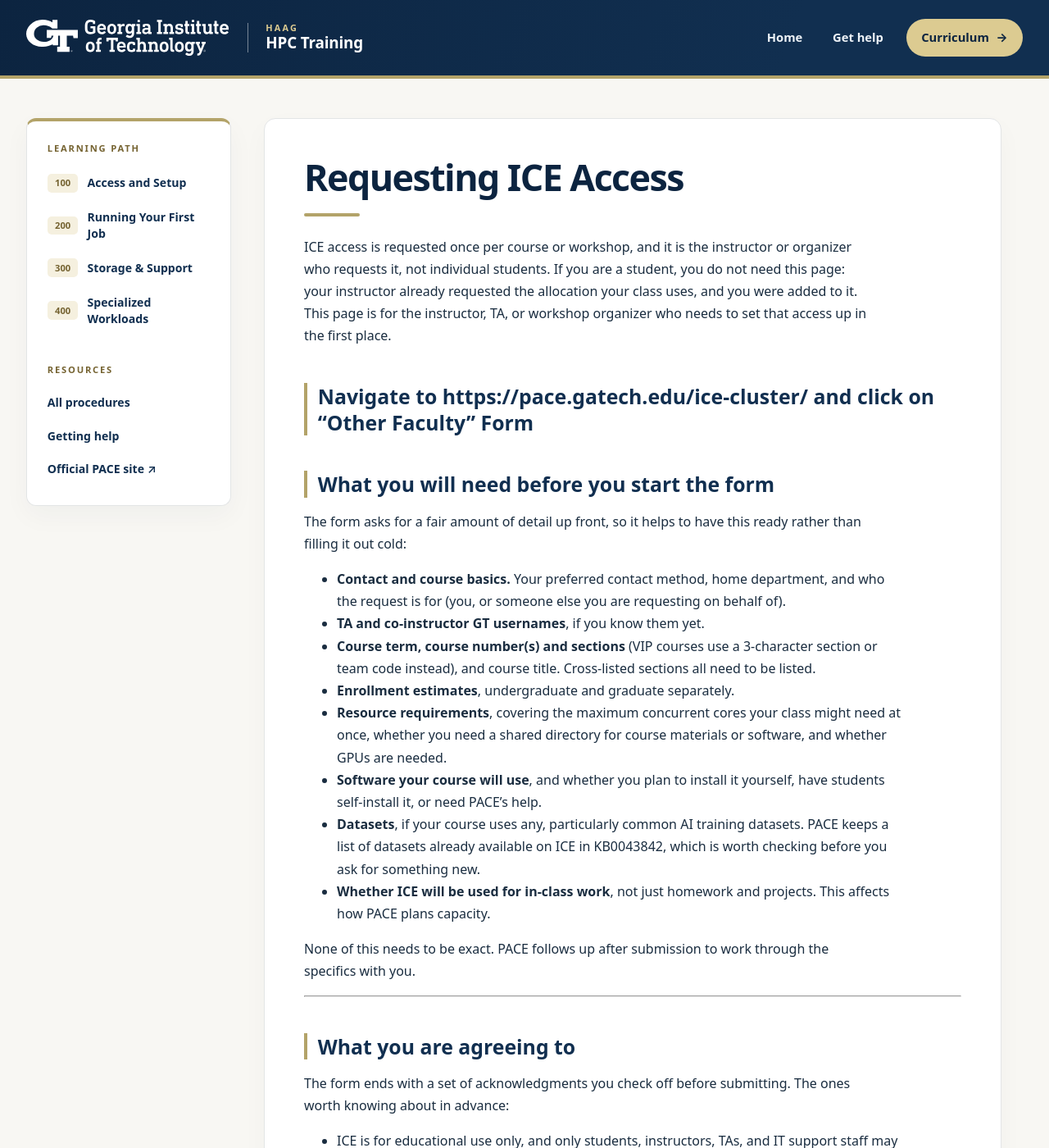
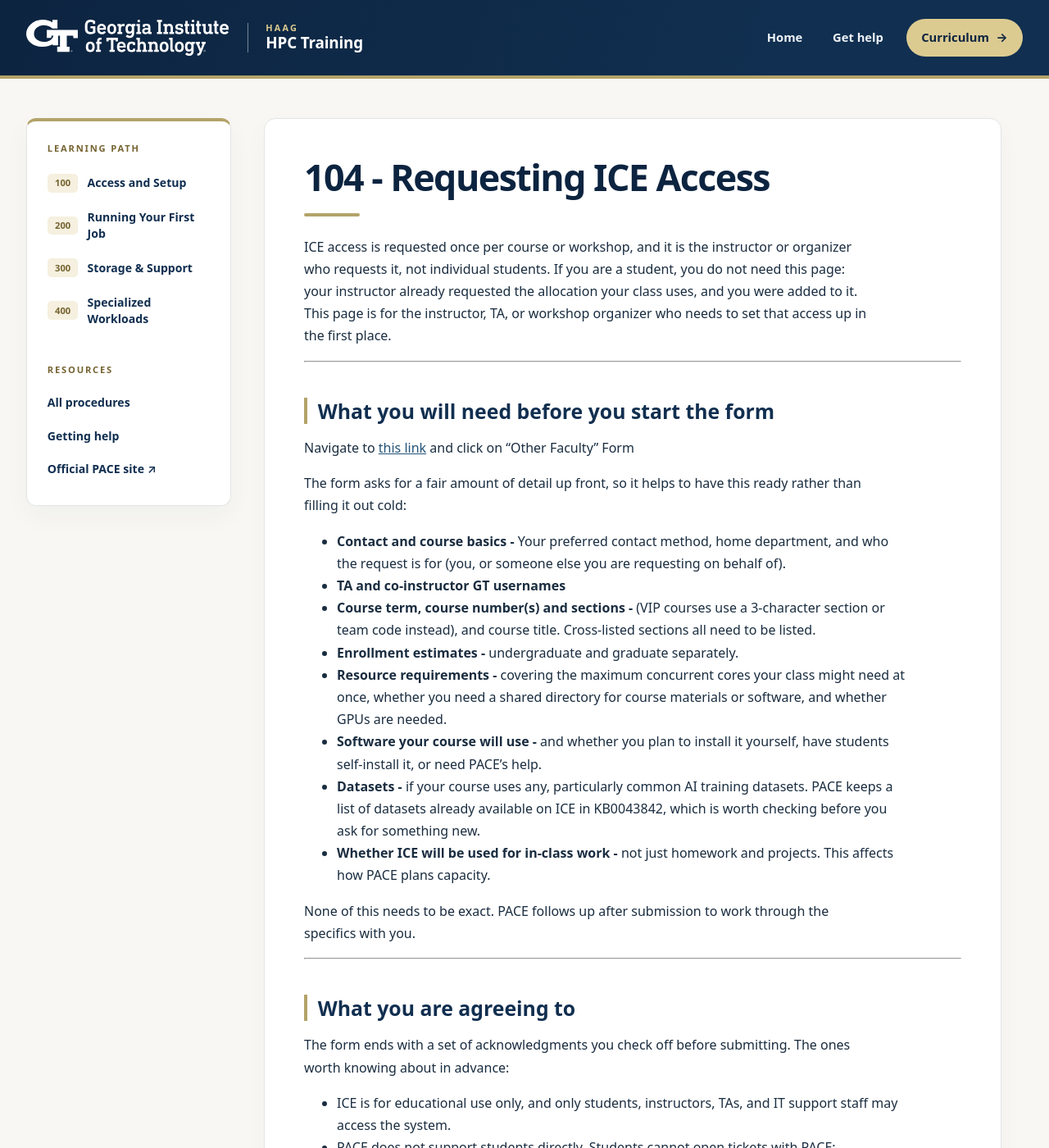
Before and after one commit to Human-Augment-Analytics/HPC-Training, a Jekyll site: the page built from procedures/100 - Access and Setup/104 - Requesting ICE Access/104 - Requesting ICE Access.md, in a window 1280 px wide and 1400 px high. Shown: the whole window at 82% size. Built offline with Jekyll 4.4.1, drawn with Linux system fonts in a browser that asks for light colours; some of the changed text lies outside the part shown.

Commit message:
finished editing module 100

```diff
--- a/procedures/100 - Access and Setup/104 - Requesting ICE Access/104 - Requesting ICE Access.md
+++ b/procedures/100 - Access and Setup/104 - Requesting ICE Access/104 - Requesting ICE Access.md
@@ -2,25 +2,27 @@
 title: "104 - Requesting ICE Access"
 ---
 
-# Requesting ICE Access
+# 104 - Requesting ICE Access
 
 ICE access is requested once per course or workshop, and it is the instructor or organizer who requests it, not individual students. If you are a student, you do not need this page: your instructor already requested the allocation your class uses, and you were added to it. This page is for the instructor, TA, or workshop organizer who needs to set that access up in the first place.
 
-Navigate to https://pace.gatech.edu/ice-cluster/ and click on "Other Faculty" Form
+
 ---
 
 ## What you will need before you start the form
 
+Navigate to [this link](https://pace.gatech.edu/ice-cluster/) and click on "Other Faculty" Form
+
 The form asks for a fair amount of detail up front, so it helps to have this ready rather than filling it out cold:
 
-- **Contact and course basics.** Your preferred contact method, home department, and who the request is for (you, or someone else you are requesting on behalf of).
-- **TA and co-instructor GT usernames**, if you know them yet.
-- **Course term, course number(s) and sections** (VIP courses use a 3-character section or team code instead), and course title. Cross-listed sections all need to be listed.
-- **Enrollment estimates**, undergraduate and graduate separately.
-- **Resource requirements**, covering the maximum concurrent cores your class might need at once, whether you need a shared directory for course materials or software, and whether GPUs are needed.
-- **Software your course will use**, and whether you plan to install it yourself, have students self-install it, or need PACE's help.
-- **Datasets**, if your course uses any, particularly common AI training datasets. PACE keeps a list of datasets already available on ICE in KB0043842, which is worth checking before you ask for something new.
-- **Whether ICE will be used for in-class work**, not just homework and projects. This affects how PACE plans capacity.
+- **Contact and course basics -** Your preferred contact method, home department, and who the request is for (you, or someone else you are requesting on behalf of).
+- **TA and co-instructor GT usernames**
+- **Course term, course number(s) and sections -** (VIP courses use a 3-character section or team code instead), and course title. Cross-listed sections all need to be listed.
+- **Enrollment estimates -** undergraduate and graduate separately.
+- **Resource requirements -** covering the maximum concurrent cores your class might need at once, whether you need a shared directory for course materials or software, and whether GPUs are needed.
+- **Software your course will use -** and whether you plan to install it yourself, have students self-install it, or need PACE's help.
+- **Datasets -** if your course uses any, particularly common AI training datasets. PACE keeps a list of datasets already available on ICE in KB0043842, which is worth checking before you ask for something new.
+- **Whether ICE will be used for in-class work -** not just homework and projects. This affects how PACE plans capacity.
 
 None of this needs to be exact. PACE follows up after submission to work through the specifics with you.
 
@@ -39,16 +41,17 @@
 
 ---
 
+
 ## After you submit
 
-PACE follows up to go over your software and resource needs, including any limits on licensed software. Once the account is provisioned, you and your students will receive the same welcome email covered in **102, Logging Into OnDemand and SSH**, with the login details you need to connect.
+PACE follows up to go over your software and resource needs, including any limits on licensed software. Once the account is provisioned, you and your students will receive the same welcome email covered in **[102 - Logging Into OnDemand and SSH](../102%20-%20Logging%20Into%20OnDemand%20and%20SSH/102%20-%20Logging%20Into%20OnDemand%20and%20SSH.md)**, with the login details you need to connect.
 
 ---
 
 ## Next step
 
-- Already have access and just need to log in? Go back to **[102, Logging Into OnDemand and SSH](https://github.com/Human-Augment-Analytics/HPC-Training/tree/main/procedures/100%20-%20Access%20and%20Setup/102%20-%20Logging%20Into%20OnDemand%20and%20SSH)**.
-- Want more background before you request access? See **103, Understanding the PACE Ecosystem**.
-- Looking for other orientation material? See **105, Orientation Resources**.
+- Already have access and just need to log in? Go back to **[102 - Logging Into OnDemand and SSH](../102%20-%20Logging%20Into%20OnDemand%20and%20SSH/)**.
+- Want more background before you request access? See **[103 - Understanding the PACE Ecosystem](../103%20-%20Understanding%20the%20PACE%20Ecosystem/103%20-%20Understanding%20the%20PACE%20Ecosystem.md)**.
+- Looking for other orientation material? See **[105 - Orientation Resources](../105%20-%20Orientation%20Resources/105%20-%20Orientation%20Resources.md)**.
 
 > **PACE note:** This page is based on the ICE Request form in the IT Service Catalog and the [ICE cluster page](https://pace.gatech.edu/ice-cluster/) on the PACE website, both current as of August 2026. Form fields, contacts, and policies can change, so confirm against the live form before submitting.
```
Also changed, not shown: procedures/100 - Access and Setup/102 - Logging Into OnDemand and SSH/102-LoggingIntoOnDemandandSSH_2026-07-18.md (+2 -3 lines), procedures/100 - Access and Setup/103 - Understanding the PACE Ecosystem/103 - Understanding the PACE Ecosystem.md (+7 -10 lines), procedures/100 - Access and Setup/105 - Orientation Resources/105 - Orientation Resources.md (+9 -8 lines), Gemfile.lock (added).
